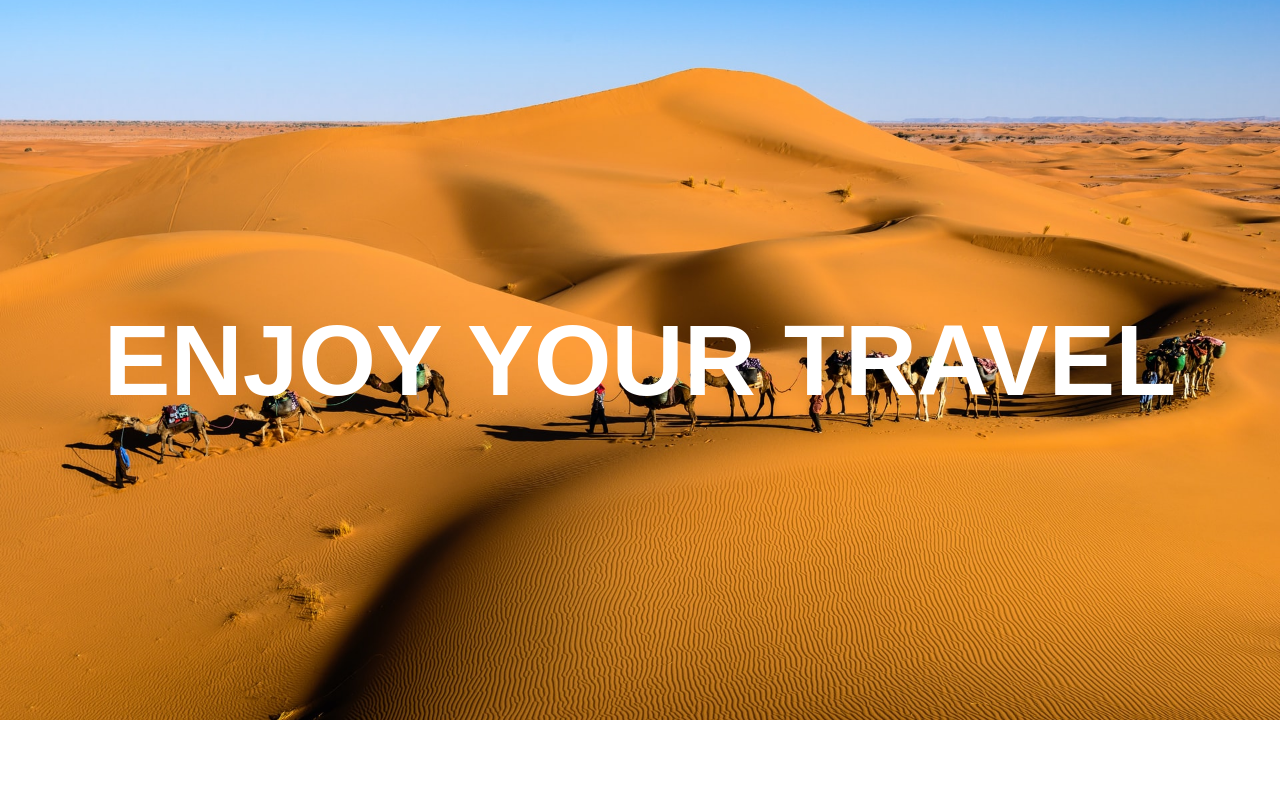
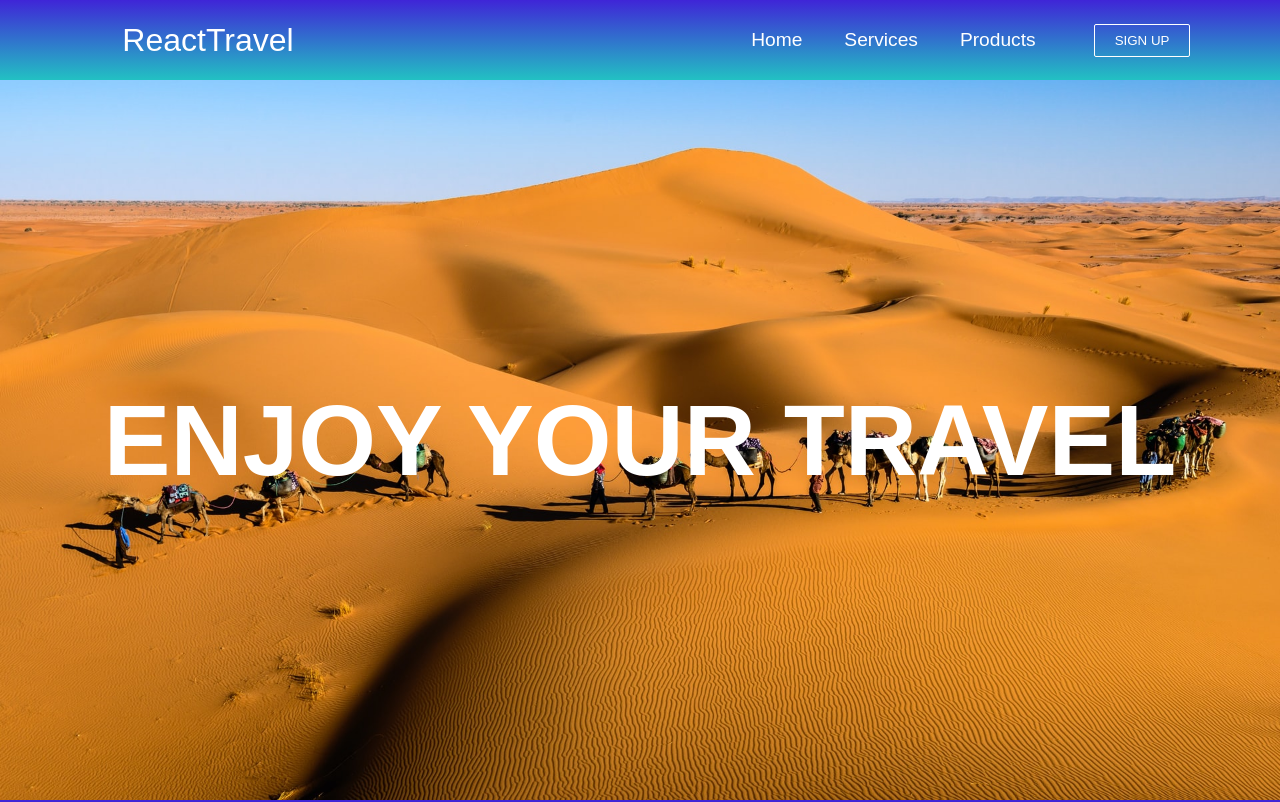
Before and after one commit to markuscoding/react-travel-web, a React (Create React App) app: page /sign-up in a window 1280 px wide. Shown: the top 802 px of the page. Built offline with nearby package versions, Linux system fonts and the light colour scheme.

Commit message:
new update

```diff
--- a/src/App.js
+++ b/src/App.js
@@ -10,7 +10,7 @@ const App = () => {
   return (
     <BrowserRouter>
       <Routes>
-        <Route path="/" element={<Home />} />
+        <Route path="/react-travel-web" element={<Home />} />
         <Route path="/products" element={<Products />} />
         <Route path="/services" element={<Services />} />
         <Route path="/sign-up" element={<SignUp />} />
--- a/src/components/Cards.js
+++ b/src/components/Cards.js
@@ -1,7 +1,6 @@
 import React from "react";
 import "./Cards.css";
 import CardItem from "./CardItem";
-import Image9 from "../assets/img-9.jpg";
 
 const Cards = () => {
   return (
@@ -11,19 +10,19 @@ const Cards = () => {
         <div className="cards__wrapper">
           <ul className="cards__items">
             <CardItem
-              src={Image9}
+              src="./react-travel-web/images/img-9.jpg"
               text="Explore the hidden waterfall deep inside the Amazon Jungle"
               label="Adventure"
               path="/services"
             />
             <CardItem
-              src="images/img-2.jpg"
+              src="./react-travel-web/images/img-2.jpg"
               text="Travel through the Islands of Bali in a Private Cruise"
               label="Luxury"
               path="/services"
             />
             <CardItem
-              src="images/img-2.jpg"
+              src="./react-travel-web/images/img-8.jpg"
               text="Travel through the Islands of Bali in a Private Cruise"
               label="Luxury"
               path="/services"
@@ -32,25 +31,25 @@ const Cards = () => {
 
           <ul className="cards__items">
             <CardItem
-              src="images/img-3.jpg"
+              src="./react-travel-web/images/img-3.jpg"
               text="Set Sail in the Atlantic Ocean visiting Uncharted Waters"
               label="Mystery"
               path="/services"
             />
             <CardItem
-              src="images/img-4.jpg"
+              src="./react-travel-web/images/img-4.jpg"
               text="Experience Football on Top of the Himilayan Mountains"
               label="Adventure"
               path="/products"
             />
             <CardItem
-              src="images/img-8.jpg"
+              src="./react-travel-web/images/img-1.jpg"
               text="Ride through the Sahara Desert on a guided camel tour"
               label="Adrenaline"
               path="/sign-up"
             />
             <CardItem
-              src="images/img-8.jpg"
+              src="./react-travel-web/images/img-6.jpg"
               text="Ride through the Sahara Desert on a guided camel tour"
               label="Adrenaline"
               path="/sign-up"
--- a/src/components/HeroSection.js
+++ b/src/components/HeroSection.js
@@ -2,12 +2,11 @@ import React from "react";
 import "../App.css";
 import { Button } from "./Button";
 import "./HeroSection.css";
-import Video from "../assets/video-2.mp4";
 
 const HeroSection = () => {
   return (
     <div className="hero-container">
-      <video src={Video} autoPlay loop muted />
+      <video src="./react-travel-web/videos/video-2.mp4" autoPlay loop muted />
       <h1>LET'S START THE ADVENTURE</h1>
       <p>Pack your Bags and Let's Go Travel</p>
       <div className="hero-btns">
--- a/src/components/Navbar.js
+++ b/src/components/Navbar.js
@@ -28,7 +28,11 @@ const Navbar = () => {
     <>
       <nav className="navbar">
         <div className="navbar-container">
-          <Link to="/" className="navbar-logo" onClick={closeMobileMenu}>
+          <Link
+            to="/react-travel-web"
+            className="navbar-logo"
+            onClick={closeMobileMenu}
+          >
             <i className="fa-solid fa-gopuram"></i>
             ReactTravel
           </Link>
@@ -37,7 +41,11 @@ const Navbar = () => {
           </div>
           <ul className={click ? "nav-menu active" : "nav-menu"}>
             <li className="nav-item">
-              <Link to="/" className="nav-links" onClick={closeMobileMenu}>
+              <Link
+                to="/react-travel-web"
+                className="nav-links"
+                onClick={closeMobileMenu}
+              >
                 Home
               </Link>
             </li>
--- a/src/components/pages/Products.js
+++ b/src/components/pages/Products.js
@@ -1,6 +1,14 @@
 import React from "react";
 import "../../App.css";
+import Navbar from "../Navbar";
+import Footer from "../Footer";
 
 export default function Products() {
-  return <h1 className="products">PRODUCTS</h1>;
+  return (
+    <>
+      <Navbar />
+      <h1 className="products">PRODUCTS</h1>
+      <Footer />
+    </>
+  );
 }
--- a/src/components/pages/Services.js
+++ b/src/components/pages/Services.js
@@ -1,6 +1,14 @@
 import React from "react";
 import "../../App.css";
+import Footer from "../Footer";
+import Navbar from "../Navbar";
 
 export default function Services() {
-  return <h1 className="services">SERVICES</h1>;
+  return (
+    <>
+      <Navbar />
+      <h1 className="services">SERVICES</h1>
+      <Footer />
+    </>
+  );
 }
--- a/src/components/pages/SignUp.js
+++ b/src/components/pages/SignUp.js
@@ -1,6 +1,14 @@
 import React from "react";
 import "../../App.css";
+import Footer from "../Footer";
+import Navbar from "../Navbar";
 
 export default function SignUp() {
-  return <h1 className="sign-up">ENJOY YOUR TRAVEL</h1>;
+  return (
+    <>
+      <Navbar />
+      <h1 className="sign-up">ENJOY YOUR TRAVEL</h1>
+      <Footer />
+    </>
+  );
 }
```
